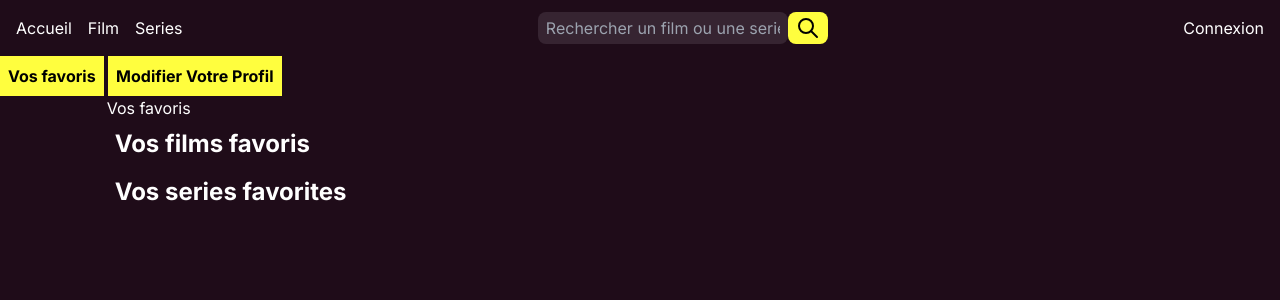
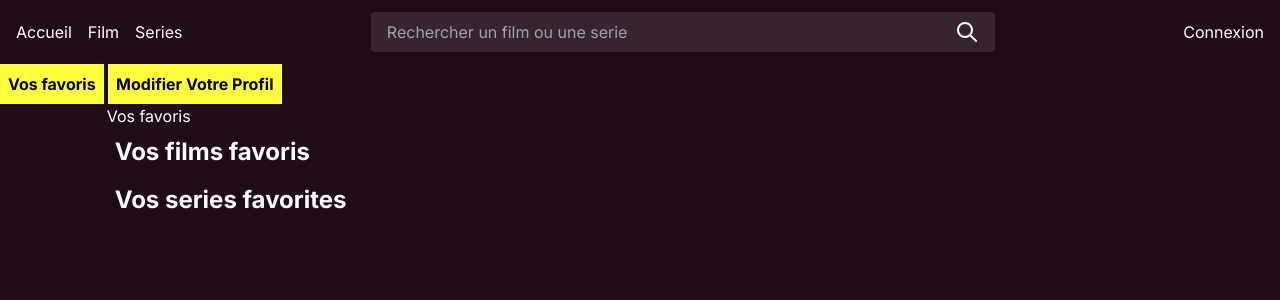
Before and after one commit to jules-jean-louis1/cinetech, a PHP site: the page made by src/View/profil.php in a window 1280 px wide. Shown: the top 300 px of the page. Run offline with PHP 8.4, Linux system fonts and the light colour scheme; the template is opened without the code that fills it, so the values that code supplies are empty; some libraries are stand-ins or nearby versions.

Commit message:
add errase button search bar

```diff
--- a/public/script/script_profil.js
+++ b/public/script/script_profil.js
@@ -18,14 +18,18 @@ if (btnHeaderProfile) {
     await profilHeader(btnHeaderProfile);
     await headerMenu();
 }
-
+searchBarHeader();
+function searchBarHeader() {
     const searchBar = document.querySelector('#search');
     const displayResult = document.querySelector('#displayResultSearch');
     const formSearch = document.querySelector('#searchBarHeader');
+    const btnSearch = document.querySelector('#submitBtnSearch');
+    const erraseSearch = document.querySelector('#eraseSearches');
     formSearch.addEventListener('keyup', async (e) => {
         e.preventDefault();
         const query = searchBar.value;
         if (query.length > 0) {
+            erraseSearch.classList.remove('hidden');
             await fetch(`http://api.themoviedb.org/3/search/multi?api_key=336f5174afdbef18cdcc2f6d25e36288&language=fr-FR&query=${query}&page=1&include_adult=false`)
                 .then(response => response.json())
                 .then(data => {
@@ -34,11 +38,13 @@ formSearch.addEventListener('keyup', async (e) => {
                     let result = data.results;
                     if (result.length > 0) {
                         displayResult.classList.add('py-2', 'px-4');
-                    for (const element of result) {
-                        if (element.media_type === 'movie'){
+                        const maxResults = 8; // Limite le nombre de résultats affichés
+                        for (let i = 0; i < Math.min(result.length, maxResults); i++) {
+                            const element = result[i];
+                            if (element.media_type === 'movie') {
                                 element.media_type = 'Film';
                                 displayResult.innerHTML += `
-                            <a href="${window.location.origin}/cinetech/movie/${element.id}-${generateSlug(element.title)}" class="text-white text-center flex">
+                                <a href="${window.location.origin}/cinetech/movie/${element.id}-${generateSlug(element.title)}" class="text-white text-center flex p-1">
                                     <li class="text-white text-center flex">
                                         <div id="containerImageSearch">
                                             <img src="${getPosterPath(element.poster_path)}" alt="${element.poster_path}" class="w-12">
@@ -59,7 +65,7 @@ formSearch.addEventListener('keyup', async (e) => {
                                     </li>
                                 </a>
                                 `;
-                        } else if (element.media_type === 'tv'){
+                            } else if (element.media_type === 'tv') {
                                 element.media_type = 'Série';
                                 displayResult.innerHTML += `
                                 <a href="${window.location.origin}/cinetech/series/${element.id}-${generateSlug(element.name)}" class="text-white text-center flex">
@@ -67,7 +73,7 @@ formSearch.addEventListener('keyup', async (e) => {
                                         <div id="containerImageSearch">
                                             <img src="${getPosterPath(element.poster_path)}" alt="${element.poster_path}" class="w-12">
                                         </div>
-                                <div>
+                                        <div class="flex">
                                             <div id="title_search_bar">
                                                 <h2 class="text-white">${element.name}</h2>
                                             </div>
@@ -82,12 +88,23 @@ formSearch.addEventListener('keyup', async (e) => {
                             }
                         }
                     }
-            })
+                });
         } else {
+            erraseSearch.classList.add('hidden');
             displayResult.classList.remove('py-2', 'px-4');
             displayResult.innerHTML = '';
         }
+        if (erraseSearch) {
+            erraseSearch.addEventListener('click', () => {
+                searchBar.value = '';
+                erraseSearch.classList.add('hidden');
+                displayResult.classList.remove('py-2', 'px-4');
+                displayResult.innerHTML = '';
             });
+        }
+    });
+}
+
 function generateSlug(title) {
     let slug = title.toLowerCase(); // Convertit le titre en minuscules
     slug = slug.replace(/[^a-z0-9]+/g, '-'); // Remplace les caractères non alphabétiques et non numériques par des tirets
--- a/src/View/elements/header.php
+++ b/src/View/elements/header.php
@@ -8,19 +8,32 @@
                     <li><a href="<?php echo 'http://' . $_SERVER['HTTP_HOST'] . '/cinetech/series';?>">Series</a></li>
                 </ul>
             </div>
-            <div class="flex flex-col" id="containerSearchBar">
+            <div class="flex flex-col w-1/2" id="containerSearchBar">
+                <div id="background_color" class="bg-[#362431] px-2 py-1 rounded">
                     <form action="" method="post" id="searchBarHeader" class="flex items-center">
-                    <input type="text" name="search" id="search" placeholder="Rechercher un film ou une serie" class="rounded-lg px-2 py-1 bg-[#362431]">
-                    <button type="submit" class="bg-[#fffe3e] text-black rounded-lg px-2 py-1">
-                        <svg xmlns="http://www.w3.org/2000/svg" class="icon icon-tabler icon-tabler-search" width="24" height="24" viewBox="0 0 24 24" stroke-width="2" stroke="currentColor" fill="none" stroke-linecap="round" stroke-linejoin="round">
+                        <input type="text" name="search" id="search" placeholder="Rechercher un film ou une serie"
+                               class="rounded-lg px-2 py-1 bg-[#362431] w-full">
+                        <div id="eraseSearches" class="hidden">
+                            <button type="button" name="supprSearch" id="supprSearch">
+                                <svg xmlns="http://www.w3.org/2000/svg" class="icon icon-tabler icon-tabler-x" width="24" height="24" viewBox="0 0 24 24" stroke-width="2" stroke="#fff" fill="none" stroke-linecap="round" stroke-linejoin="round">
+                                    <path stroke="none" d="M0 0h24v24H0z" fill="none"/>
+                                    <path d="M18 6l-12 12"/>
+                                    <path d="M6 6l12 12"/>
+                                </svg>
+                            </button>
+                        </div>
+                        <button type="submit" id="submitBtnSearch" class="bg-transparent px-2 py-1">
+                            <svg xmlns="http://www.w3.org/2000/svg" class="icon icon-tabler icon-tabler-search"
+                                 width="24" height="24" viewBox="0 0 24 24" stroke-width="2" stroke="currentColor"
+                                 fill="none" stroke-linecap="round" stroke-linejoin="round">
                                 <path stroke="none" d="M0 0h24v24H0z" fill="none"/>
                                 <path d="M10 10m-7 0a7 7 0 1 0 14 0a7 7 0 1 0 -14 0"/>
                                 <path d="M21 21l-6 -6"/>
                             </svg>
                         </button>
-
                     </form>
-                <div id="containerResultSearch" class="absolute bg-[#362431] mt-2 rounded-lg shadow-lg">
+                </div>
+                <div id="containerResultSearch" class="absolute bg-[#362431] mt-8 rounded-lg shadow-lg w-1/2">
                     <ul id="displayResultSearch"></ul>
                 </div>
             </div>
```
Lines whose indentation alone changed are shown as unchanged.
